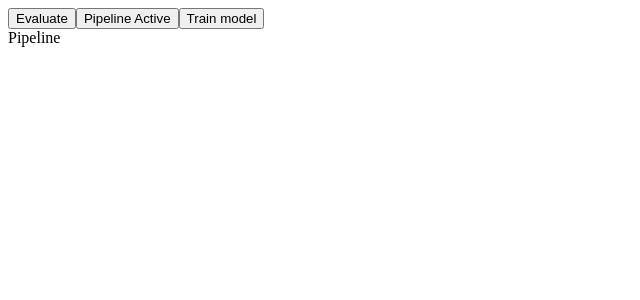
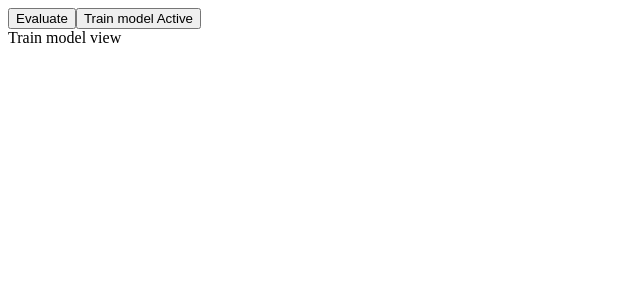
Before and after one commit to eliascarlsson1/react-app-football, a React (Create React App) app in the folder frontend/: page / in a window 1280 px wide. Shown: the top 300 px of the page, without its empty margins (0-640 px from the left). Built offline with nearby package versions, Linux system fonts and the light colour scheme.

Commit message:
removed pipeline for now

```diff
--- a/frontend/package.json
+++ b/frontend/package.json
@@ -27,6 +27,7 @@
     "build-app": "react-scripts build",
     "test-app": "react-scripts test",
     "eject-app": "react-scripts eject",
+    "tsc": "tsc",
     "prettier": "prettier --write src"
   },
   "eslintConfig": {
--- a/frontend/src/App.tsx
+++ b/frontend/src/App.tsx
@@ -1,13 +1,12 @@
 import React, { useState } from "react";
 import { AppStateManager, AppState } from "./appstatemanager";
 import Tabs from "./tabs";
-import PipelineView from "./pipelineview";
-import EvaluateView from "./evaluateview";
+import EvaluateView from "./evaluate/evaluateview";
 import TrainModelView from "./train-model/trainmodelview";
 
 const initialAppstate: AppState = {
 	ROI: 0,
-	tab: "pipeline",
+	tab: "trainModel",
 };
 const appStateManager = new AppStateManager(initialAppstate);
 
@@ -29,8 +28,6 @@ function App() {
 					state={appStateManager.getComponentState().getEvaluateViewState()}
 					dispatcher={appDispatcher}
 				/>
-			) : appState.tab === "pipeline" ? (
-				<PipelineView />
 			) : (
 				<TrainModelView />
 			)}
--- a/frontend/src/appstatemanager.tsx
+++ b/frontend/src/appstatemanager.tsx
@@ -1,6 +1,6 @@
 import React from "react";
 import { TabEvent, TabState, TabOption } from "./tabs";
-import { AddROIEvent, EvaluateViewState } from "./evaluateview";
+import { AddROIEvent, EvaluateViewState } from "./evaluate/evaluateview";
 const _ = require("lodash");
 
 export type AppState = { ROI: number; tab: TabOption };
--- a/frontend/src/pipelineview.tsx
+++ /dev/null
@@ -1,5 +0,0 @@
-import React from "react";
-
-export default function Pipelineview() {
-	return <div>Pipeline</div>;
-}
--- a/frontend/src/tabs.tsx
+++ b/frontend/src/tabs.tsx
@@ -1,6 +1,6 @@
 import React from "react";
 
-export type TabOption = "evaluate" | "pipeline" | "trainModel";
+export type TabOption = "evaluate" | "trainModel";
 export type TabState = { tab: TabOption };
 export type TabEvent = { type: "tabEvent"; tab: TabOption };
 
@@ -21,12 +21,6 @@ export default function Tabs({
 			</button>
 			<button
 				type="button"
-				onClick={() => dispatcher({ type: "tabEvent", tab: "pipeline" })}
-			>
-				Pipeline {state.tab === "pipeline" ? "Active" : ""}
-			</button>
-			<button
-				type="button"
 				onClick={() => dispatcher({ type: "tabEvent", tab: "trainModel" })}
 			>
 				Train model {state.tab === "trainModel" ? "Active" : ""}
```
Also changed, not shown: frontend/src/evaluate/evaluateview.tsx (renamed from frontend/src/evaluateview.tsx).
